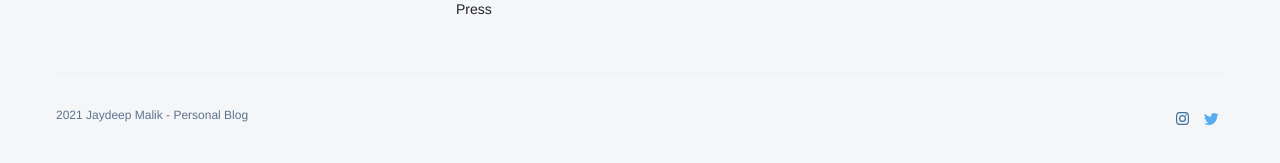
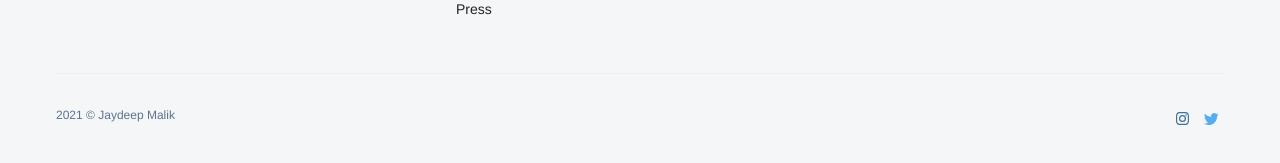
Before and after one commit to jaydeepmalik/jaydeepmalik.com, a Jekyll site: the page built from index.html, in a window 1280 px wide. Shown: the part 1666-1829 px from the top of the page. Built offline with Jekyll 4.4.1, drawn with Linux system fonts in a browser that asks for light colours; some web fonts are replaced; the list of posts is cut into pages by our own code.

Commit message:
update footer.html

```diff
--- a/_includes/footer.html
+++ b/_includes/footer.html
@@ -31,7 +31,7 @@
 
           <div class='o-grid__col o-grid__col--4-4-s o-grid__col--2-4-m'>
             <div class='u-font-tiny c-footer__copyright'>
-              {{ site.time | date: '%Y' }} {{ site.title }}
+              {{ site.time | date: '%Y' }} © Jaydeep Malik
             </div>
           </div>
 
```
